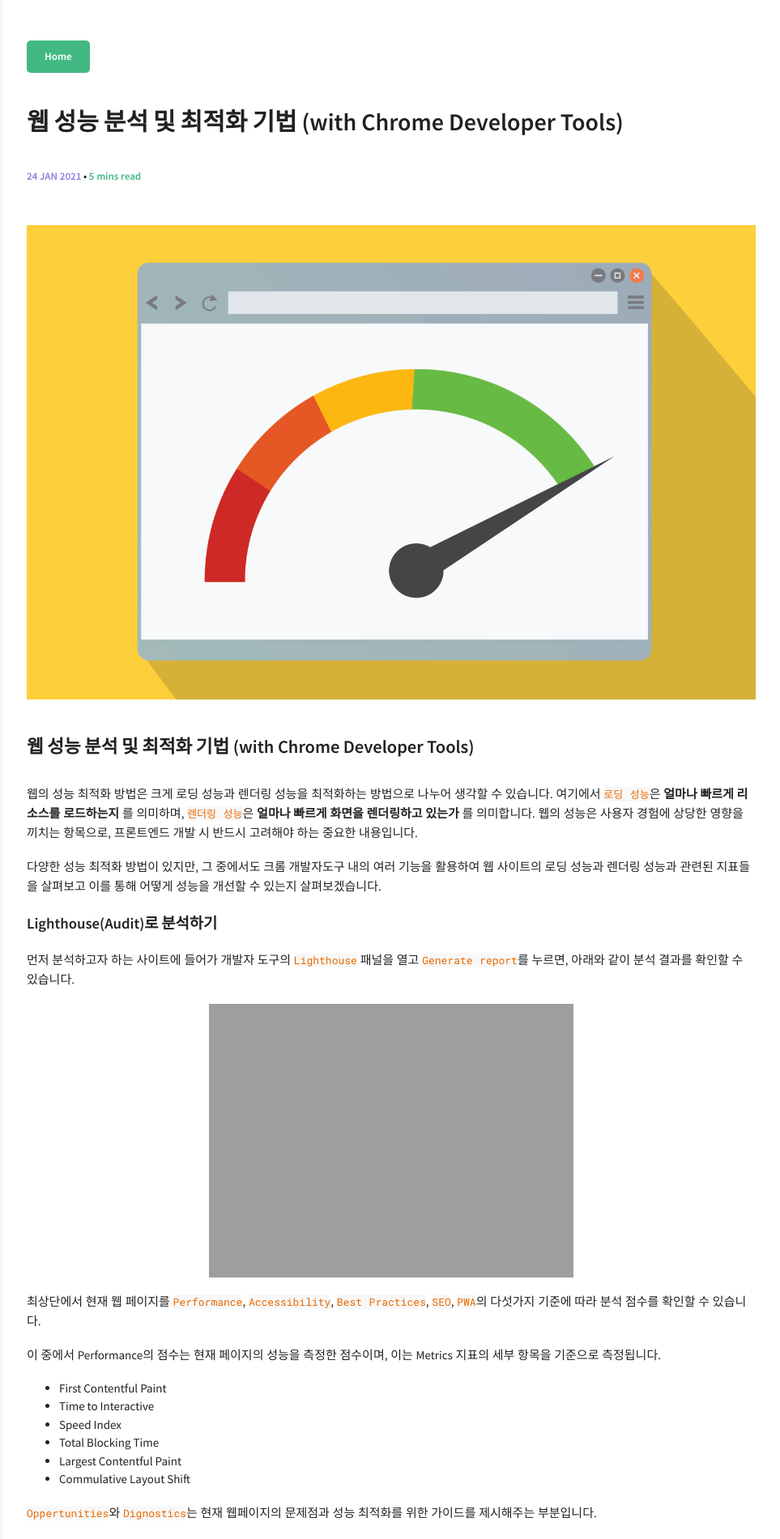
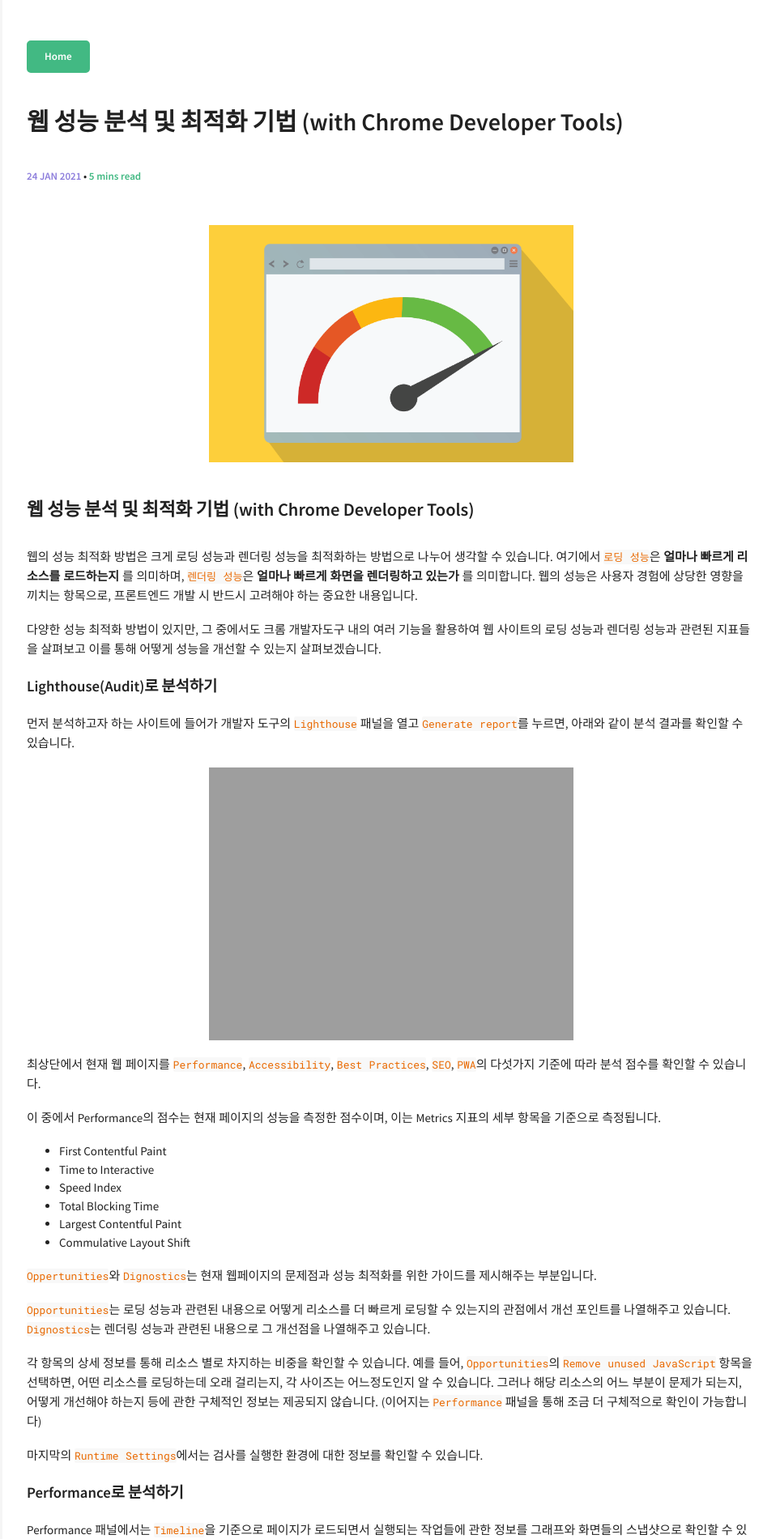
Before and after one commit to chanmi-lee/dev-blog, a Jekyll site: the page built from _posts/2021-01-24-website-spped-and-performance-optimization.md, in a window 1280 px wide. Shown: the top 1901 px of the page at 81% size, without its empty margins (317-1280 px from the left). Built offline with Jekyll 4.4.1, drawn with Linux system fonts in a browser that asks for light colours; comment, search, counter and statistics services are not loaded; some of the changed text lies outside the part shown.

Commit message:
Update 2021-01-24-website-spped-and-performance-optimization.md
resize image

```diff
--- a/_posts/2021-01-24-website-spped-and-performance-optimization.md
+++ b/_posts/2021-01-24-website-spped-and-performance-optimization.md
@@ -7,7 +7,7 @@ share: true
 comments: true
 ---
 
-![queue]({{ site.url }}/assets/img/posts/web-performance.png)
+![queue]({{ site.url }}/assets/img/posts/web-performance.png){: width="50%" height="50%"}
 
 ### 웹 성능 분석 및 최적화 기법 (with Chrome Developer Tools)
 
@@ -71,7 +71,7 @@ DCL, FP, FCP, LCP, L 등의 순서를 확인할 수 있으며 각각의 의미
 
 > Tips: `DOMContentLoaded event` 와 `onload event`는 `Network` 패널 하단에서 확인할 수 있습니다.
 
-![queue]({{ site.url }}/assets/img/posts/DCL-and-onload-in-network.png)
+![queue]({{ site.url }}/assets/img/posts/DCL-and-onload-in-network.png){: width="50%" height="50%"}
 
 > Main
 
@@ -86,7 +86,7 @@ DCL, FP, FCP, LCP, L 등의 순서를 확인할 수 있으며 각각의 의미
 `Network`는 `Performance` 패널과 함께 레코딩되며, `웹 페이지가 로딩되는 동안 요청된 리소스 정보들`을 확인할 수 있습니다.
 이 때 리소스 목록은 시간순으로 정렬되며, 아래와 같이 각 리소스의 서버 요청 대기 시간을 확인할 수 있습니다.
 
-![queue]({{ site.url }}/assets/img/posts/resource-detail-in-network.png){: width="50%" height="50%"}
+![queue]({{ site.url }}/assets/img/posts/resource-detail-in-network.png){: width="30%" height="30%"}
 
 #### 성능 최적화 방법들
 
@@ -96,6 +96,7 @@ DCL, FP, FCP, LCP, L 등의 순서를 확인할 수 있으며 각각의 의미
 로딩 성능과 렌더링 성능 각각의 관점에서 구체적인 최적화 방안들은 다음과 같습니다.
 
 > 로딩 성능 최적화
+
 - 리소스 최적화
     - 텍스트 압축
     - 이미지 사이즈 최적화
@@ -104,7 +105,9 @@ DCL, FP, FCP, LCP, L 등의 순서를 확인할 수 있으며 각각의 의미
     - 리소스 캐싱
     - 이미지 Preload & Lazy load
     - webpack 등의 번들러를 통한 번들된 리소스 활용
+
 > 렌더링 성능 최적화
+
 - css는 `<head>` 바로 아래 작성
      - 렌더 트리를 구성하기 위해서는 `DOM 트리`와 `CSSOM 트리`가 필요합니다.
      DOM 트리는 파싱 중 태그를 발견할 때마다 순차적 구성이 가능하나, CSSOM 트리는 CSS를 모두 해석해야 구성이 가능합니다.
```
